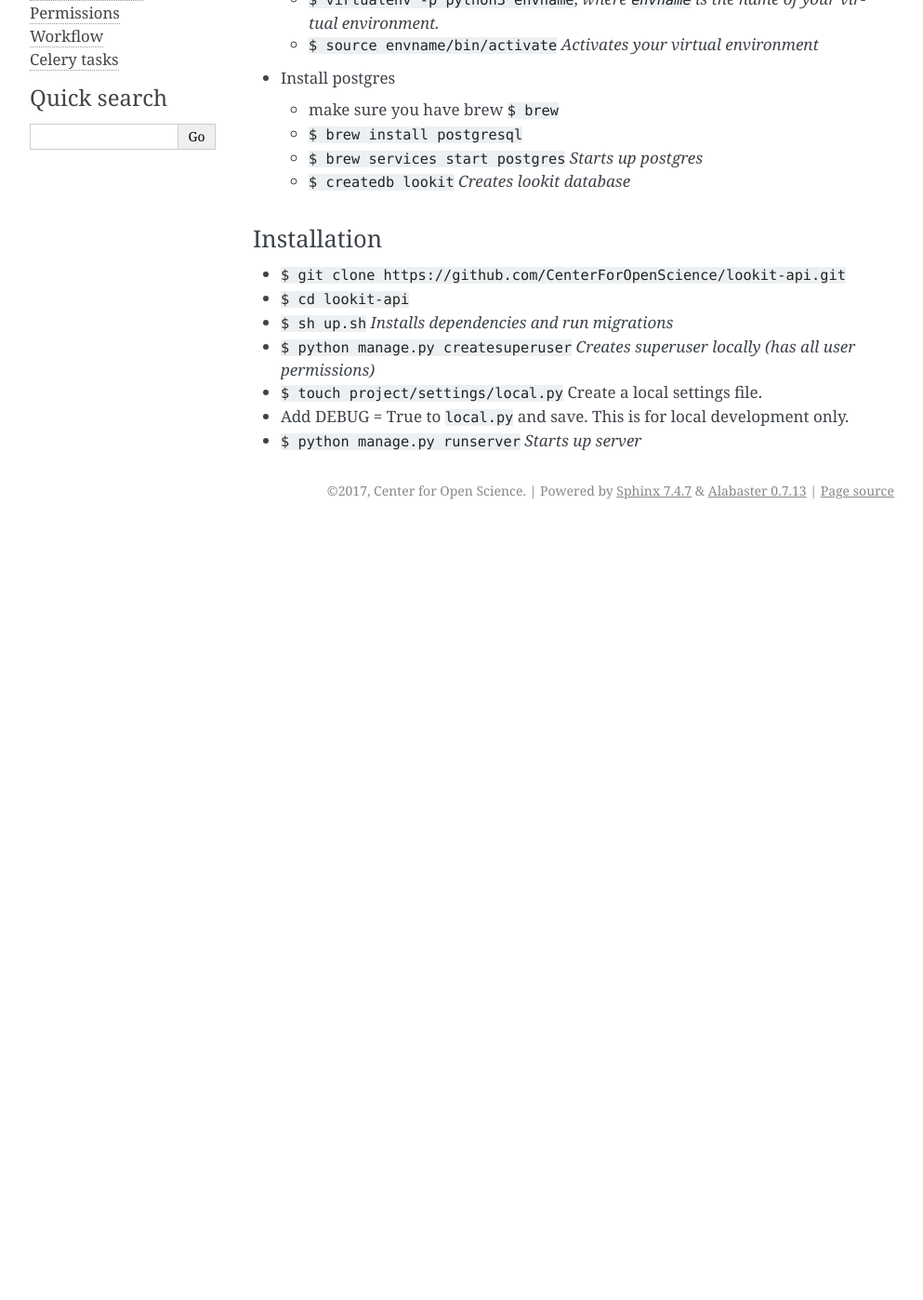
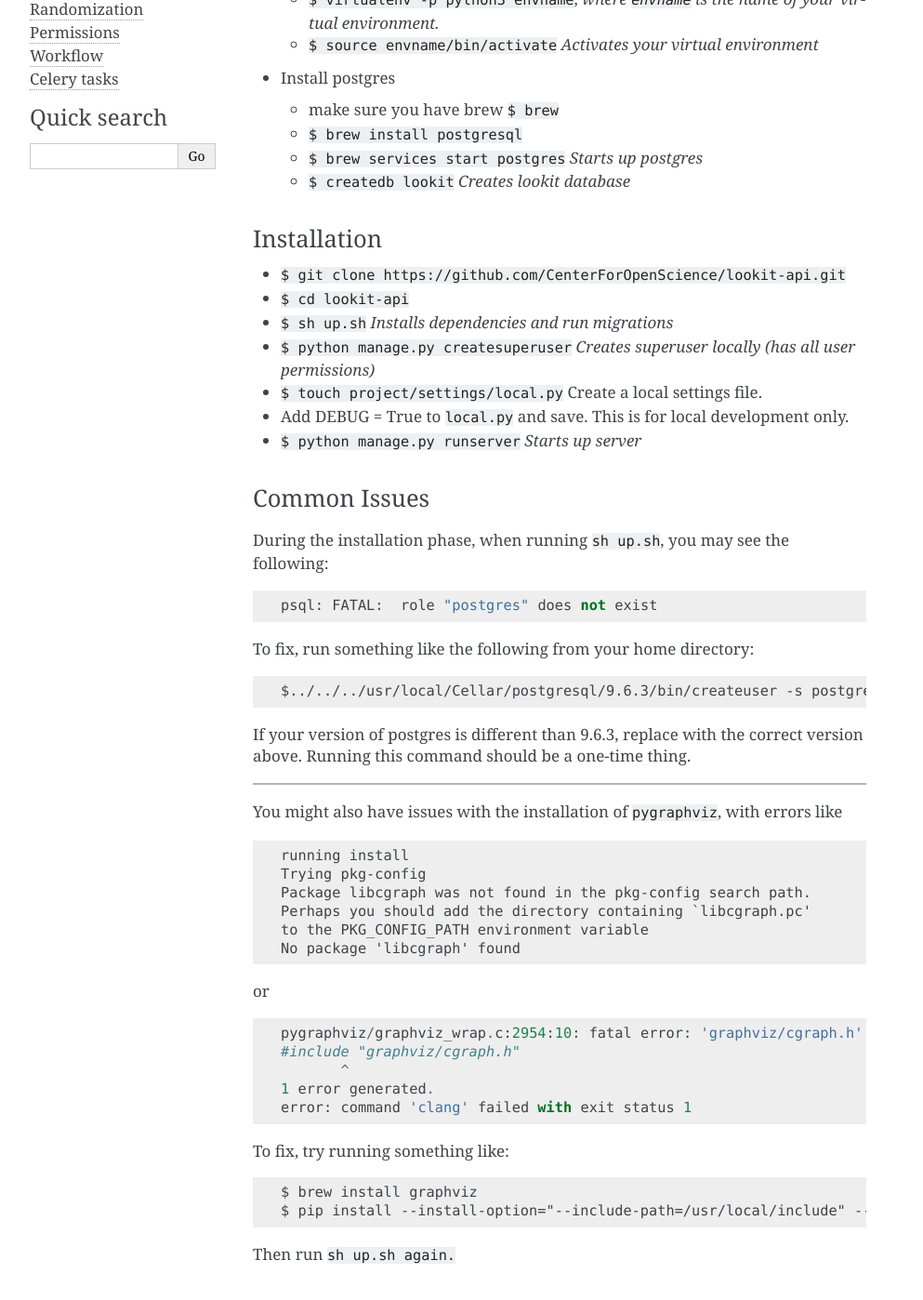
Before and after one commit to lookit/lookit-api, a Sphinx documentation site: the page built from docs/source/django-project-installation.md, in a window 1280 px wide and 1400 px high, scrolled down 596 px. Shown: the whole window at 93% size, without its empty margins (148-1141 px from the left). Built offline with Sphinx 7.4.7, drawn with Linux system fonts in a browser that asks for light colours; before the commit the page ends 1163 px from its top, so only the background shows below that.

Commit message:
Add some potential installation issues to the docs.

````diff
--- a/docs/source/django-project-installation.md
+++ b/docs/source/django-project-installation.md
@@ -26,3 +26,44 @@
 - `$ touch project/settings/local.py` Create a local settings file.
 - Add DEBUG = True to `local.py` and save. This is for local development only.
 - `$ python manage.py runserver` *Starts up server*
+
+### Common Issues
+
+During the installation phase, when running `sh up.sh`, you may see the following:
+```
+psql: FATAL:  role "postgres" does not exist
+```
+To fix, run something like the following from your home directory:
+```
+$../../../usr/local/Cellar/postgresql/9.6.3/bin/createuser -s postgres
+```
+If your version of postgres is different than 9.6.3, replace with the correct version above.
+Running this command should be a one-time thing.
+
+<hr>
+
+You might also have issues with the installation of `pygraphviz`, with errors like
+
+```
+running install
+Trying pkg-config
+Package libcgraph was not found in the pkg-config search path.
+Perhaps you should add the directory containing `libcgraph.pc'
+to the PKG_CONFIG_PATH environment variable
+No package 'libcgraph' found
+```
+or
+```
+pygraphviz/graphviz_wrap.c:2954:10: fatal error: 'graphviz/cgraph.h' file not found
+#include "graphviz/cgraph.h"
+       ^
+1 error generated.
+error: command 'clang' failed with exit status 1
+```
+
+To fix, try running something like:
+```
+$ brew install graphviz
+$ pip install --install-option="--include-path=/usr/local/include" --install-option="--library-path=/usr/local/lib" pygraphviz
+```
+Then run `sh up.sh again.`
````
